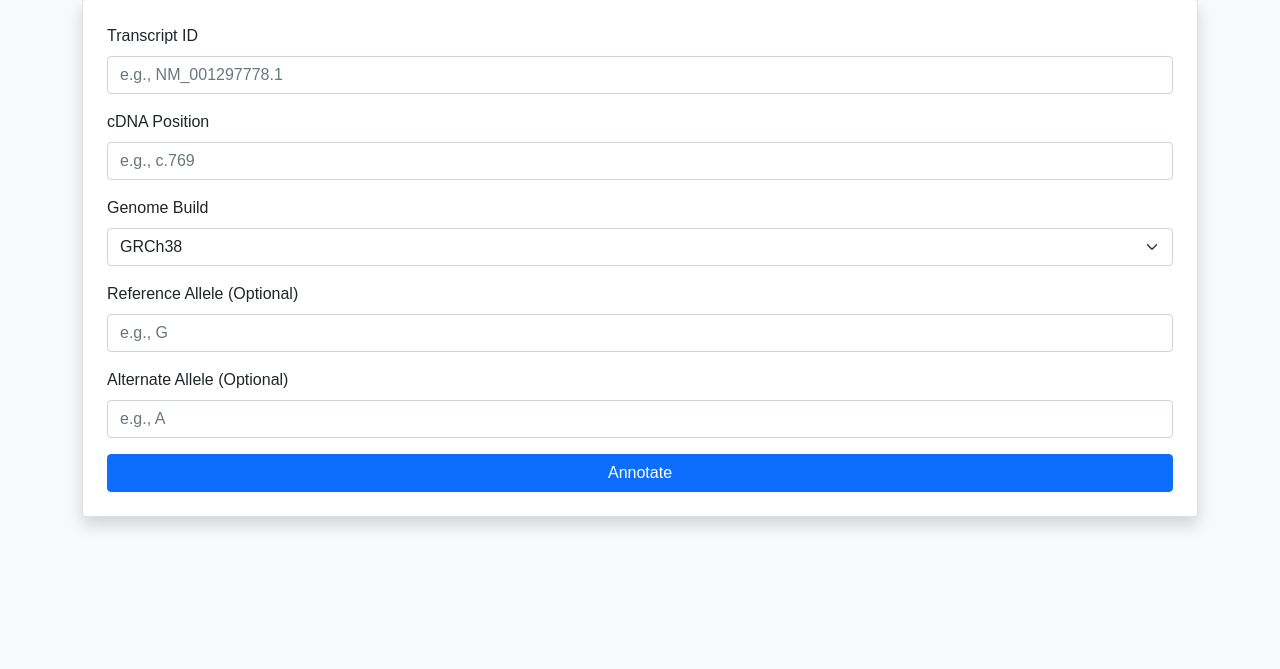
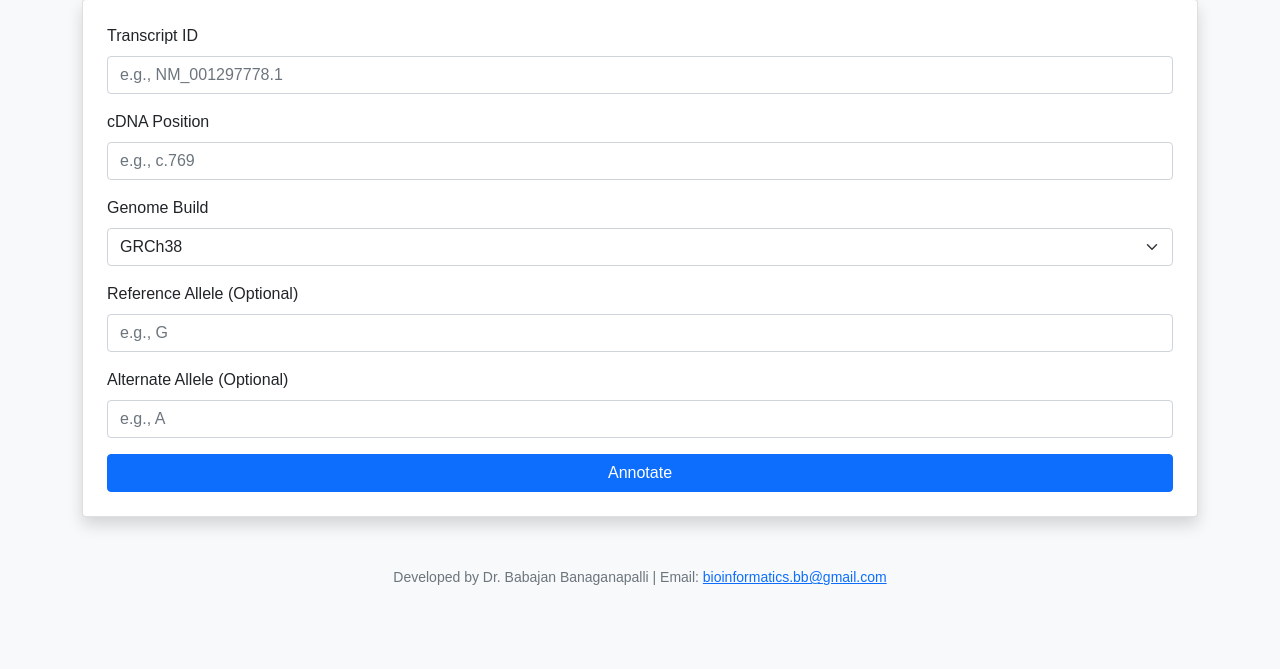
Before and after one commit to jaannawaz/Transcript-ChromosomeNo, a Flask app: page / in a window 1280 px wide. Shown: the part 113-782 px from the top of the page. Run offline with Flask 3, Linux system fonts and the light colour scheme.

Commit message:
index.html

```diff
--- a/templates/index.html
+++ b/templates/index.html
@@ -15,6 +15,12 @@
         }
         .result-card {
             margin-top: 20px;
+        }
+        footer {
+            margin-top: 50px;
+            text-align: center;
+            color: #6c757d;
+            font-size: 14px;
         }
     </style>
 </head>
@@ -51,6 +57,12 @@
         </div>
         <div id="result" class="result-card card p-4 shadow d-none"></div>
     </div>
+
+    <!-- Footer -->
+    <footer>
+        <p>Developed by Dr. Babajan Banaganapalli | Email: <a href="mailto:bioinformatics.bb@gmail.com">bioinformatics.bb@gmail.com</a></p>
+    </footer>
+
     <script>
         async function fetchAnnotation() {
             const transcriptId = document.getElementById("transcriptId").value;
```
